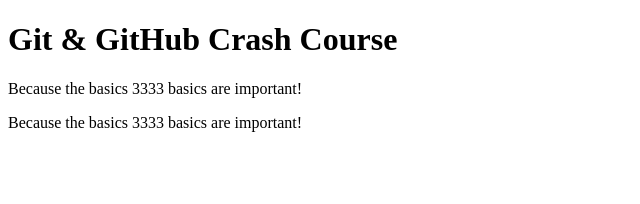
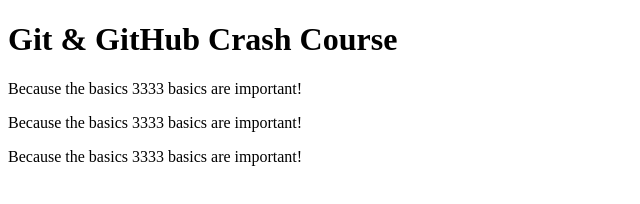
Before and after one commit to JdurgaPrasad/github-test-repo, a plain HTML site: page index.html in a window 1280 px wide. Shown: the whole page, without its empty margins (0-640 px from the left). Drawn offline with Linux system fonts and the light colour scheme.

Commit message:
initial change2

```diff
--- a/index.html
+++ b/index.html
@@ -10,5 +10,6 @@
     <h1>Git & GitHub Crash Course</h1>
     <p>Because the basics 3333 basics are important!</p>
     <p>Because the basics 3333 basics are important!</p>
+    <p>Because the basics 3333 basics are important!</p>
   </body>
 </html>
```
